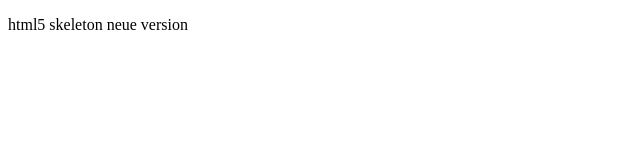
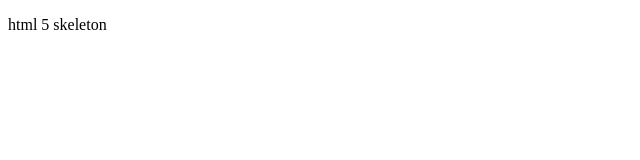
Before and after one commit to rodo61/TestRepo1, a plain HTML site: page html5-skeleton.html in a window 1280 px wide. Shown: the full height of the page, 0-640 px from the left. Drawn offline with Linux system fonts and the light colour scheme.

Commit message:
Revert 16f161f92ca3cff4a09b3a2d28619b4ef33c2db1^..HEAD

```diff
--- a/html5-skeleton.html
+++ b/html5-skeleton.html
@@ -5,7 +5,7 @@
 </head>
 
 <body>
-<p>html5 skeleton neue version</p>
+<p>html 5 skeleton</p>
 </body>
 
 </html>
```
